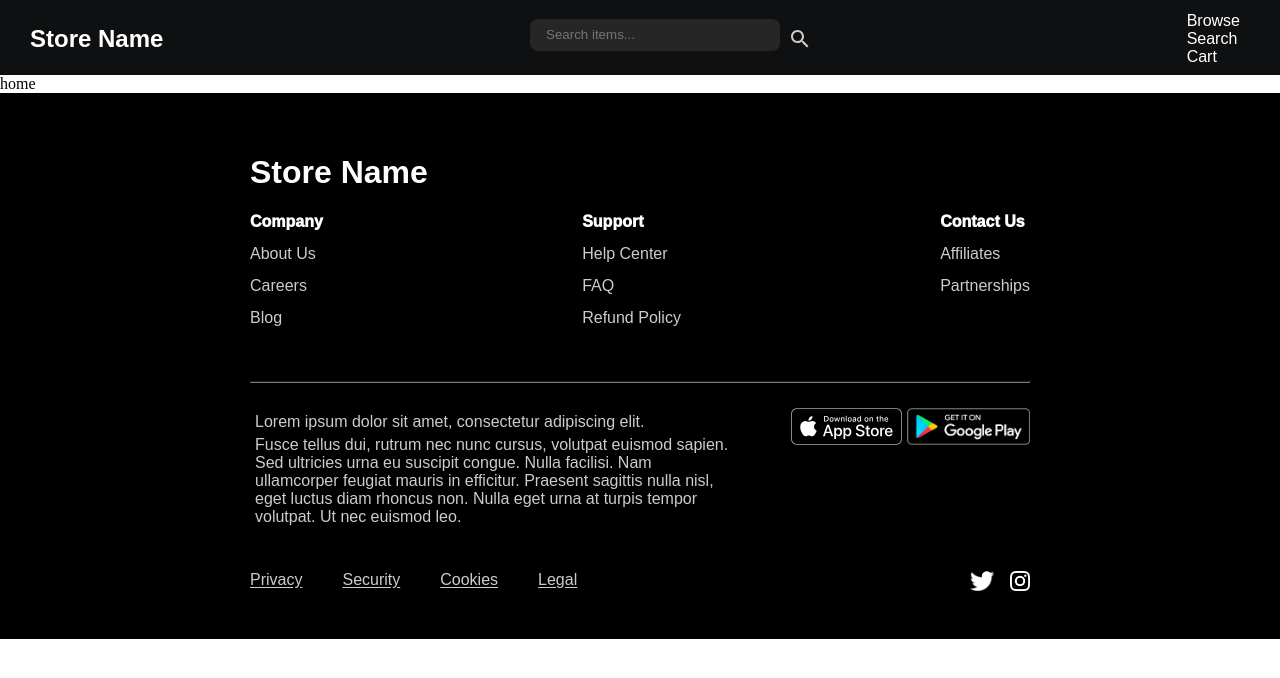
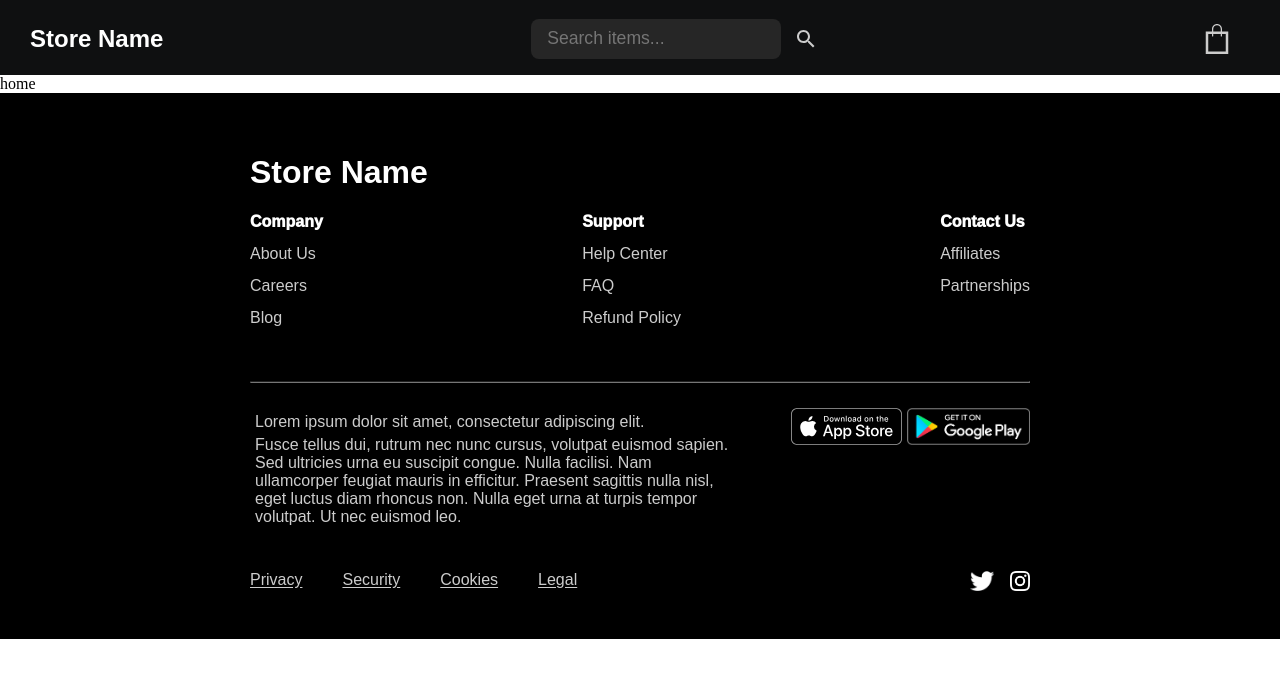
Before and after one commit to gitSuki/ecommerce-app, a React (Vite) app: page / in a window 1280 px wide. Shown: the top 678 px of the page. Built offline with nearby package versions, Linux system fonts and the light colour scheme.

Commit message:
Add shopping bag icon

```diff
--- a/src/components/Navbar.css
+++ b/src/components/Navbar.css
@@ -10,13 +10,16 @@
 
 .search-section {
     display: flex;
+    gap: 5px;
+    align-items: center;
 }
 
 .search-input {
+    font-size: 1.1rem;
     background-color: #262626;
     border: transparent;
     border-radius: 8px;
-    height: 2rem;
+    height: 2.5rem;
     width: 250px;
     padding-left: 1rem;
     outline: none;
@@ -25,9 +28,14 @@
 }
 
 .search-input:hover {
-    background-color: #2d2d2d;
+    background-color: #333333;
 }
 
 .search-input:focus {
-    background-color: #333;
+    background-color: #515151;
 }
+
+.cart-icon {
+    color: #cccccc;
+    cursor: pointer;
+}
--- a/src/components/Navbar.tsx
+++ b/src/components/Navbar.tsx
@@ -16,14 +16,23 @@ const Navbar = (): JSX.Element => {
             <h1>Store Name</h1>
             <form className="search-section">
                 <input className="search-input" placeholder="Search items..." type="text"></input>
-                <IconButton sx={{ "&:hover": { backgroundColor: "RGBA(163,163,163,0.50)" } }}>
+                <IconButton sx={{ "&:hover": { backgroundColor: "RGBA(163,163,163,0.25)" } }}>
                     <SearchIcon sx={{ color: "#cccccc" }}></SearchIcon>
                 </IconButton>
             </form>
             <div>
-                <div>Browse</div>
-                <div>Search</div>
-                <div>Cart</div>
+                <IconButton sx={{ "&:hover": { backgroundColor: "RGBA(163,163,163,0.25)" } }}>
+                    <svg
+                        className="cart-icon"
+                        xmlns="http://www.w3.org/2000/svg"
+                        width="30"
+                        height="30"
+                        viewBox="0 0 24 24"
+                        fill="currentColor"
+                    >
+                        <path d="M16 6v-2c0-2.209-1.791-4-4-4s-4 1.791-4 4v2h-5v18h18v-18h-5zm-7-2c0-1.654 1.346-3 3-3s3 1.346 3 3v2h-6v-2zm10 18h-14v-14h3v1.5c0 .276.224.5.5.5s.5-.224.5-.5v-1.5h6v1.5c0 .276.224.5.5.5s.5-.224.5-.5v-1.5h3v14z" />
+                    </svg>
+                </IconButton>
             </div>
         </nav>
     );
```
